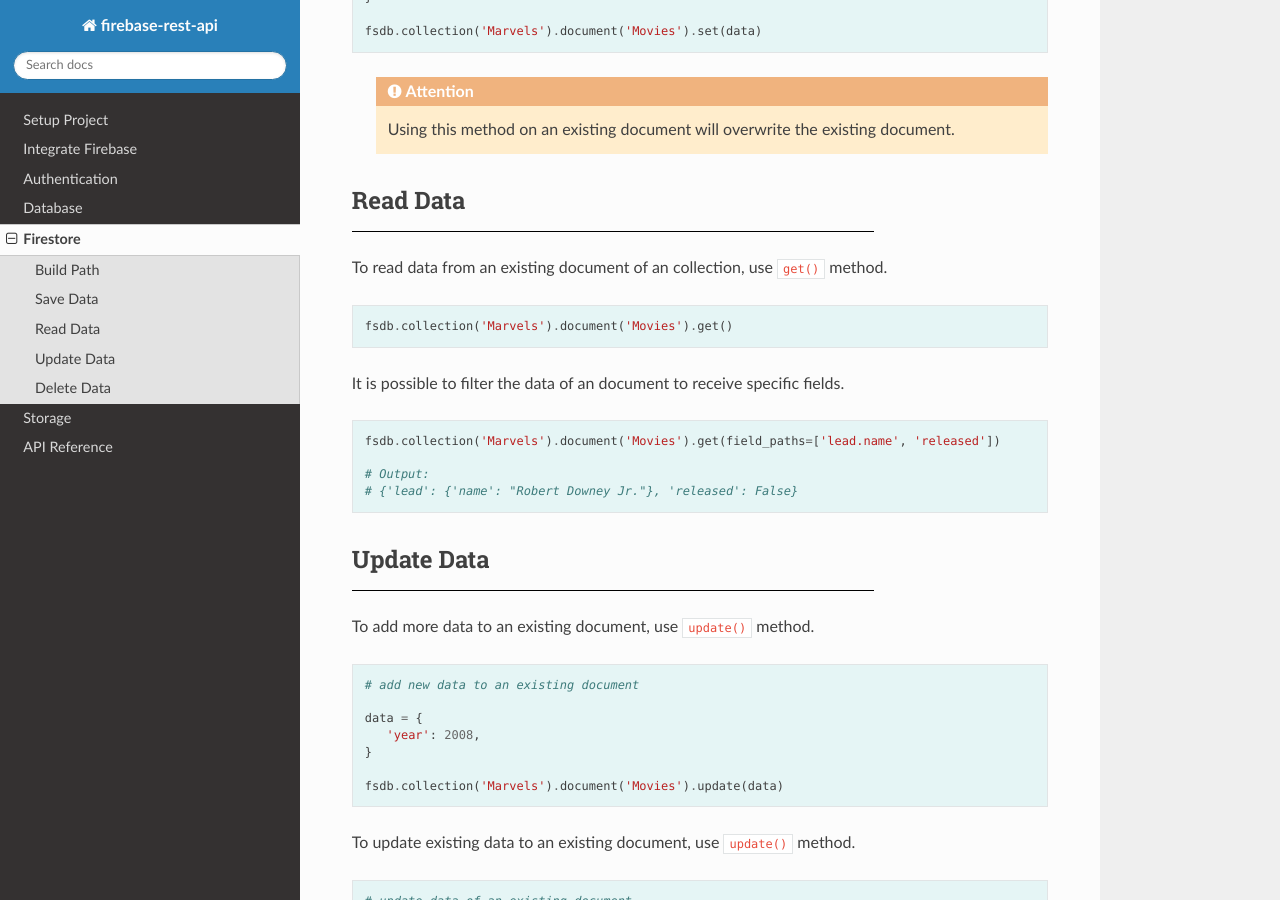
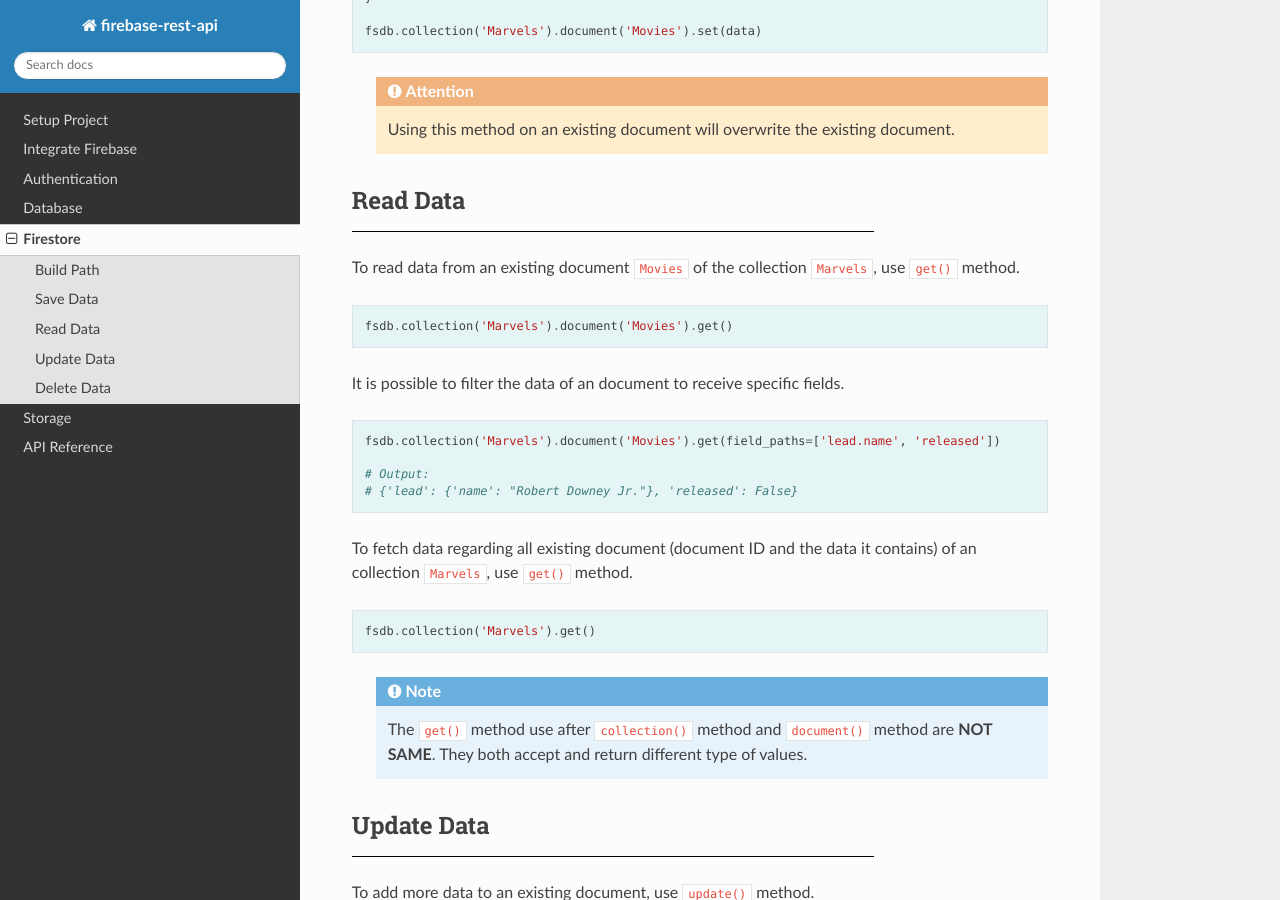
Before and after one commit to AsifArmanRahman/firebase-rest-api, a Sphinx documentation site: the page built from docs/guide/firestore.rst, in a window 1280 px wide and 900 px high, scrolled down 977 px. Built offline with Sphinx 7.4.7 and the Read the Docs theme 2.0.0, drawn with Linux system fonts in a browser that asks for light colours; nearby versions of some CDN libraries.

Commit message:
docs(firestore): update read data guide

```diff
--- a/docs/guide/firestore.rst
+++ b/docs/guide/firestore.rst
@@ -56,7 +56,8 @@ the collection named ``Movies``, use  ``set()`` method.
 Read Data
 ---------
 
-To read data from an existing document of an collection, use ``get()`` method.
+To read data from an existing document ``Movies`` of the collection
+``Marvels``, use ``get()`` method.
 
 .. code-block:: python
 
@@ -76,6 +77,19 @@ It is possible to filter the data of an document to receive specific fields.
 ..
 
 
+
+To fetch data regarding all existing document (document ID and the data
+it contains) of an collection ``Marvels``, use ``get()`` method.
+
+.. code-block:: python
+
+   fsdb.collection('Marvels').get()
+..
+
+   .. note::
+      The ``get()`` method use after ``collection()`` method and
+      ``document()`` method are **NOT SAME**. They both accept and
+      return different type of values.
 
 Update Data
 -----------
```
